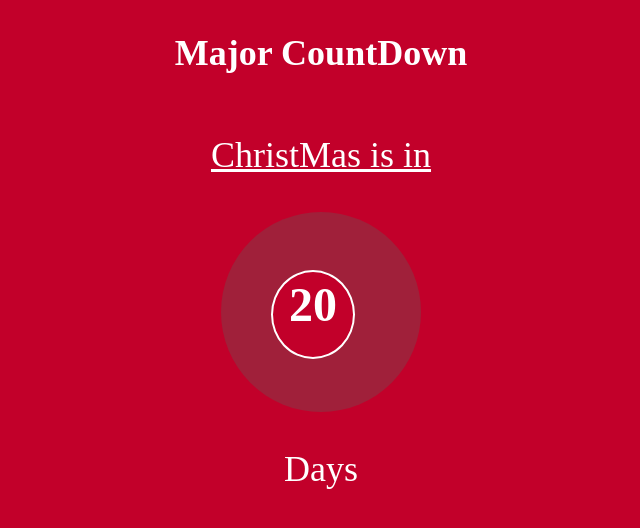
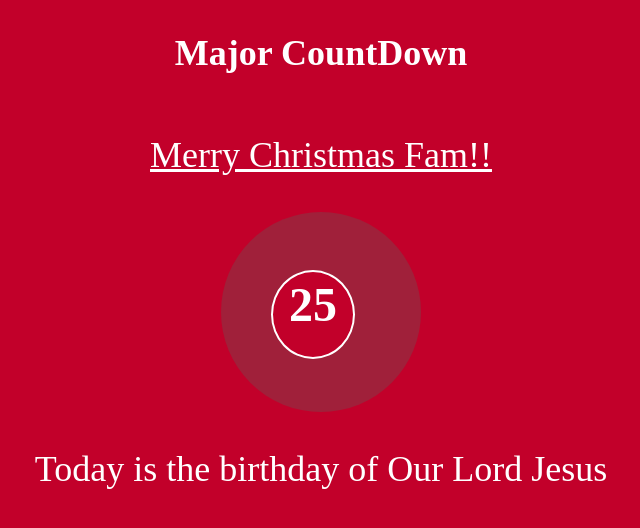
Before and after one commit to davido242/javascriptmas, a plain HTML site: page index.html in a window 1280 px wide. Shown: the whole page, without its empty margins (319-959 px from the left). Drawn offline with Linux system fonts and the light colour scheme.

Commit message:
More features on christmass day and days after added

```diff
--- a/index.html
+++ b/index.html
@@ -56,26 +56,32 @@
 <body>
   <div>
     <h1>Major CountDown</h1>
-    <p class="underline">ChristMas is in</p>
+    <p class="underline" id="underline">ChristMas is in</p>
     <div class="circle">
       <p class="blink" id="display-counter"></p>
     </div>
-    <p>Days</p>
+    <p id="d-none">Days</p>
   </div>
   <script>
     const display = document.getElementById('display-counter');
+    const underline = document.getElementById("underline");
+    const dnone = document.getElementById("d-none");
     const today = new Date();
 
-    const christmasDay =  25;
+    const christmasDay =  5;
     const dayOfMonth = today.getDate();
     display.innerHTML = christmasDay - dayOfMonth;
 
-    if(christmasDay - dayOfMonth == 2) {
+    if(christmasDay - dayOfMonth === 2) {
       alert("Merry Christmas in 2days advance Fam!!");
-    }else if(christmasDay - dayOfMonth == 0) {
+    }else if(christmasDay - dayOfMonth === 0) {
       alert("Merry Christmas Daveed!!");
+      underline.innerHTML = "Merry Christmas Fam!!";
+      display.innerHTML = "25"
+      dnone.innerHTML = "Today is the birthday of Our Lord Jesus"
+    }else if(christmasDay - dayOfMonth < 0) {
+      alert("Waiting for 2024's Christmas Day!");
     }
-
 
   </script>
 </body>
```
